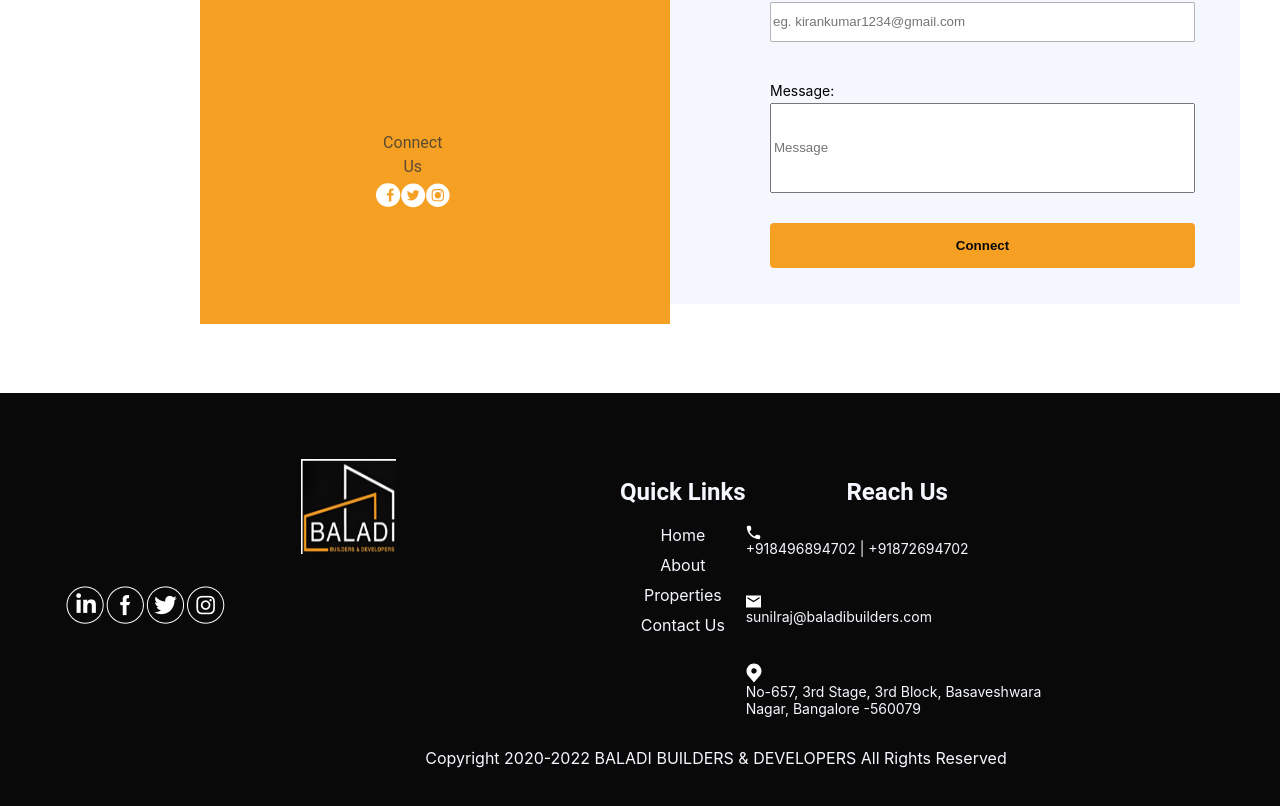
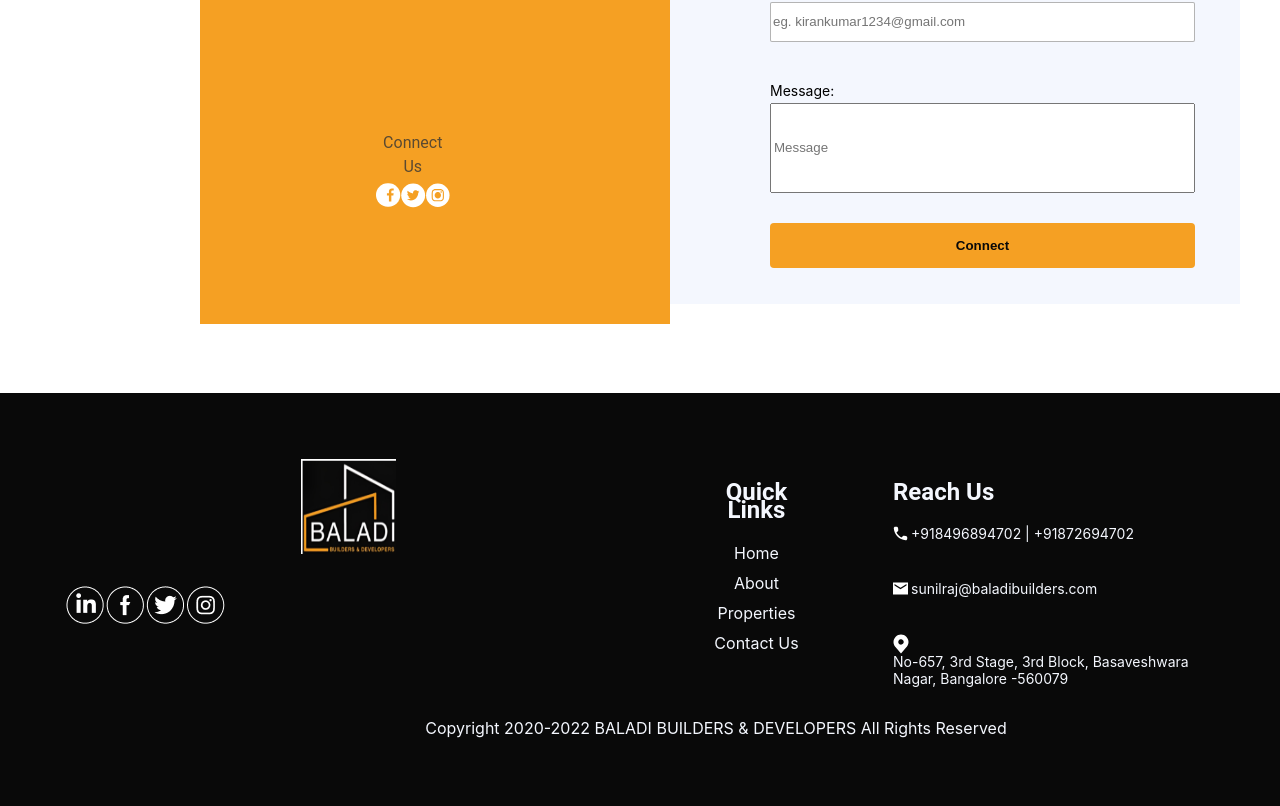
Before and after one commit to KalpithaRB/cietwo, a React (Create React App) app: page / in a window 1280 px wide. Shown: the part 398-1204 px from the top of the page. Built offline with nearby package versions, Linux system fonts and the light colour scheme.

Commit message:
added icons in footer

```diff
--- a/src/components/Footer/Footer.css
+++ b/src/components/Footer/Footer.css
@@ -222,6 +222,7 @@ line-height: 24px;
 
 .top-footer-container{
     display: flex;
+    column-gap: 80px;
 
 }
 
@@ -249,6 +250,11 @@ line-height: 24px;
     column-gap: 2px;
 }
 
+.quickLinks-container{
+    display: flex;
+    flex-direction: column;
+}
+
 .links-title-container{
     color: #f4f7fe;
     font-family: 'Roboto';
@@ -258,11 +264,7 @@ line-height: 24px;
     line-height: 18px;
 }
 
-.links-container{
-    display: flex;
-    flex-direction: column;
-    row-gap: 10px;
-}
+
 
 .quicklinks{
     text-decoration: none;
@@ -273,6 +275,10 @@ line-height: 24px;
     color: #f5a023;
 }
 
+.ReachUs-container{
+    display: flex;
+    flex-direction: column;
+}
 
 .reachus-title-container{
     color: #f4f7fe;
@@ -281,6 +287,31 @@ line-height: 24px;
     font-weight: 500;
     font-size: 24px;
     line-height: 18px;
+    text-align: left;
+}
+
+.links-container{
+    display: flex;
+    flex-direction: column;
+    row-gap: 10px;
+}
+
+.svg-icon-container{
+width: 18px;
+height: 18px;
+}
+
+.call-container{
+    display: flex;
+
+}
+
+.message-container{
+    display: flex;
+}
+
+.address-container{
+    display: flex;
 }
 
 
```
